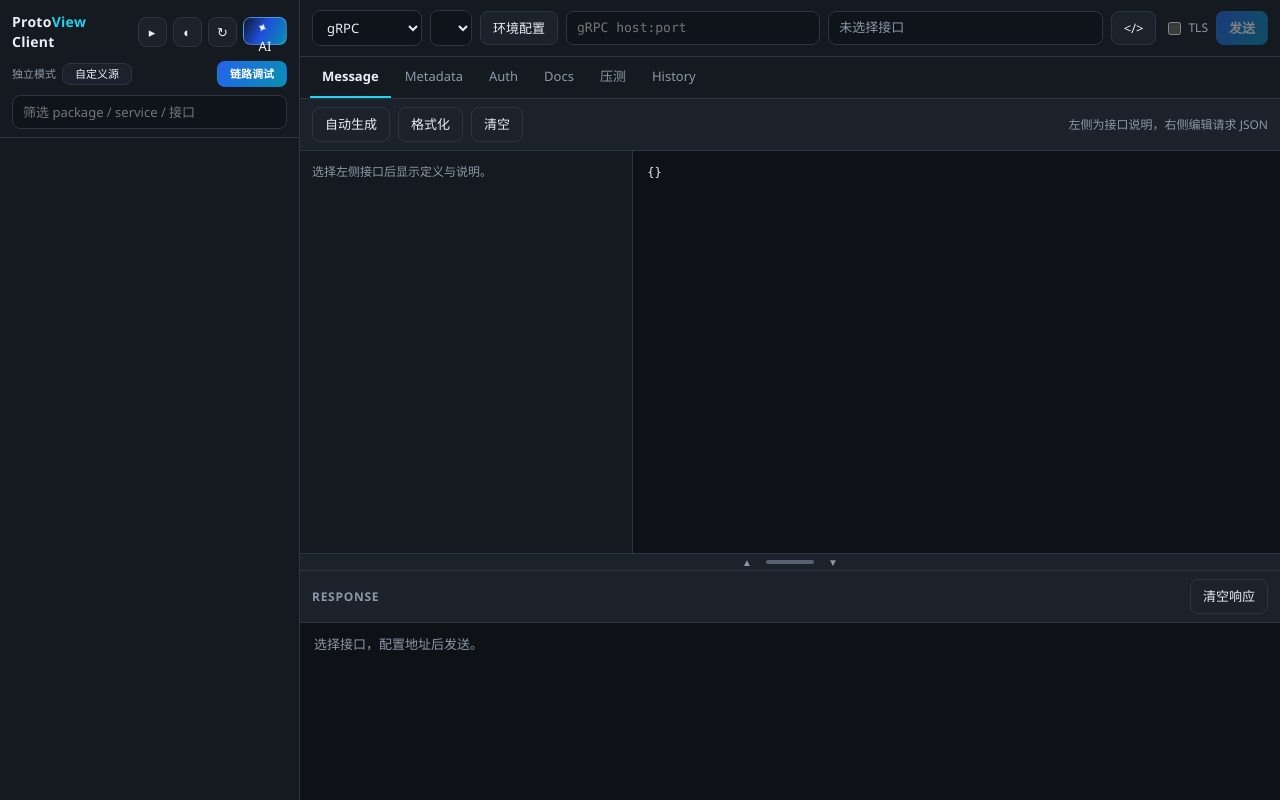
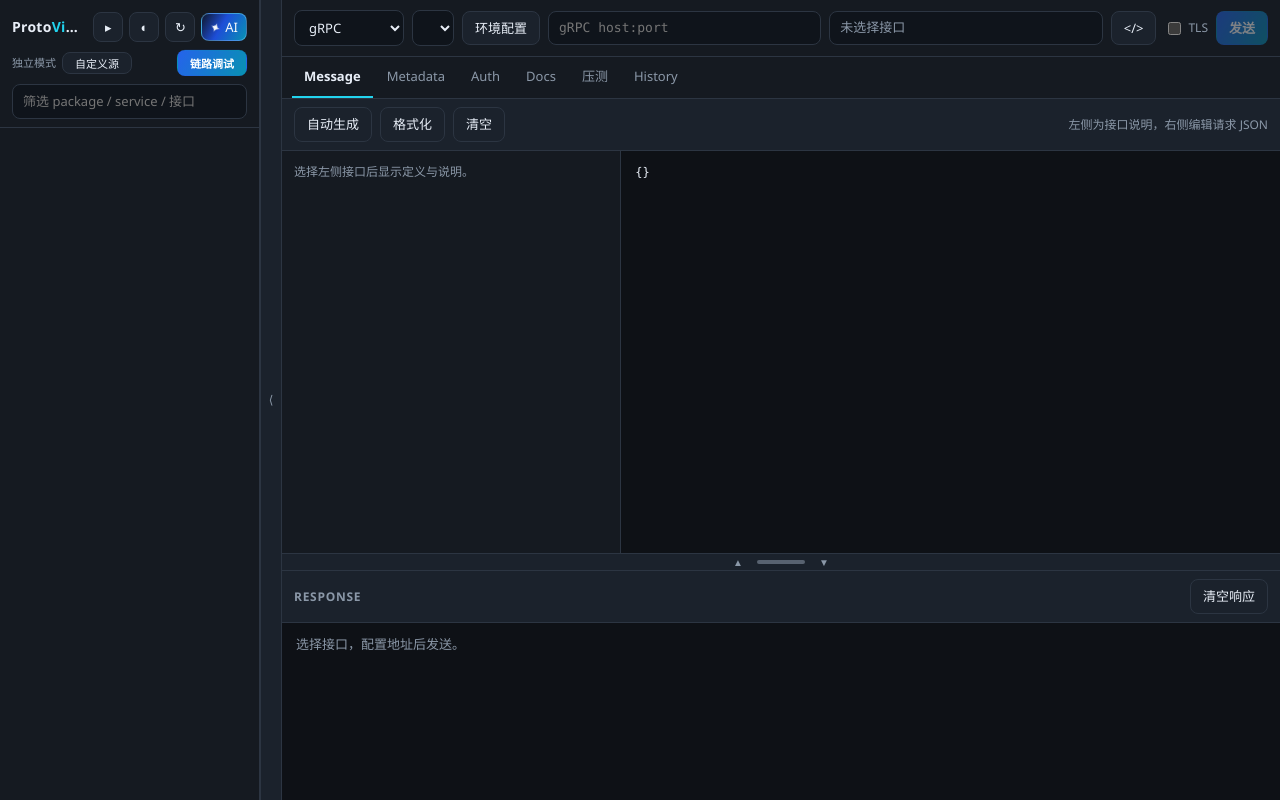
Before and after one commit to zhhOceanfly/ProtoView, a website: page client/index.html in a window 1280 px wide. Drawn offline with Linux system fonts and the light colour scheme.

Commit message:
feat: 增加侧栏收起功能，优化用户界面

```diff
--- a/client/app.js
+++ b/client/app.js
@@ -2,8 +2,12 @@
   const isVsCodeWebview = typeof acquireVsCodeApi === "function";
   const vscode = isVsCodeWebview ? acquireVsCodeApi() : createWsBridge();
   const THEME_KEY = "protoview.client.theme";
+  const SIDEBAR_BREAKPOINT = 960;
   const DRAFT_KEY = "protoview.client.drafts";
   const SPLIT_KEY = "protoview.client.split";
+  /** null=跟宽度走；true/false=手动覆盖（窗口跨过断点后清除） */
+  let sidebarManual = null;
+  let sidebarWasNarrow = null;
 
   /** Browser / CLI: talk to local Node host over WebSocket (same message protocol as the extension). */
   function createWsBridge() {
@@ -176,6 +180,52 @@
     document.documentElement.setAttribute("data-theme", next);
     localStorage.setItem(THEME_KEY, next);
     els.themeBtn.textContent = next === "light" ? "☾" : "◐";
+  }
+
+  function isSidebarCollapsed() {
+    return document.getElementById("app")?.classList.contains("sidebar-collapsed");
+  }
+
+  function setSidebarCollapsed(collapsed) {
+    const app = document.getElementById("app");
+    if (!app) return;
+    app.classList.toggle("sidebar-collapsed", Boolean(collapsed));
+    const toggle = $("sidebarToggleBtn");
+    if (toggle) {
+      toggle.textContent = collapsed ? "⟩" : "⟨";
+      toggle.title = collapsed ? "展开侧栏" : "收起侧栏";
+      toggle.setAttribute("aria-label", toggle.title);
+    }
+  }
+
+  function appWidth() {
+    return document.getElementById("app")?.clientWidth || window.innerWidth || 0;
+  }
+
+  function syncSidebarByWidth() {
+    const narrow = appWidth() < SIDEBAR_BREAKPOINT;
+    if (sidebarWasNarrow !== null && sidebarWasNarrow !== narrow) {
+      sidebarManual = null;
+    }
+    sidebarWasNarrow = narrow;
+    const collapsed = sidebarManual !== null ? sidebarManual : narrow;
+    setSidebarCollapsed(collapsed);
+  }
+
+  function initSidebarCollapsed() {
+    syncSidebarByWidth();
+    const app = document.getElementById("app");
+    if (!app || typeof ResizeObserver === "undefined") {
+      window.addEventListener("resize", syncSidebarByWidth);
+      return;
+    }
+    const ro = new ResizeObserver(() => syncSidebarByWidth());
+    ro.observe(app);
+  }
+
+  function toggleSidebar() {
+    sidebarManual = !isSidebarCollapsed();
+    setSidebarCollapsed(sidebarManual);
   }
 
   function esc(value) {
@@ -1165,7 +1215,9 @@
 
   // events
   initTheme();
+  initSidebarCollapsed();
   els.themeBtn.addEventListener("click", toggleTheme);
+  $("sidebarToggleBtn")?.addEventListener("click", toggleSidebar);
   $("aiBtn").addEventListener("click", openAi);
   $("closeAiBtn").addEventListener("click", closeAi);
   $("aiShuffle").addEventListener("click", () => {
--- a/client/index.html
+++ b/client/index.html
@@ -30,6 +30,7 @@
       </div>
       <div class="tree" id="tree"></div>
     </aside>
+    <button class="sidebar-rail" id="sidebarToggleBtn" type="button" title="收起侧栏" aria-label="收起侧栏">⟨</button>
 
     <main class="main" id="mainClient">
       <div class="topbar">
--- a/client/styles.css
+++ b/client/styles.css
@@ -53,14 +53,44 @@ button { cursor: pointer; }
 button:disabled { opacity: .45; cursor: not-allowed; }
 
 #app {
-  display: grid;
-  grid-template-columns: 300px 1fr;
+  --sidebar-w: 260px;
+  --rail-w: 22px;
+  display: grid;
+  grid-template-columns: var(--sidebar-w) var(--rail-w) minmax(0, 1fr);
   grid-template-rows: minmax(0, 1fr);
   height: 100%;
   min-height: 0;
-}
-#app > .sidebar { grid-column: 1; grid-row: 1; min-height: 0; }
-#app > .main { grid-column: 2; grid-row: 1; min-height: 0; }
+  min-width: 0;
+  overflow: hidden;
+}
+#app > .sidebar {
+  grid-column: 1;
+  grid-row: 1;
+  min-height: 0;
+  min-width: 0;
+  overflow: hidden;
+}
+#app > .sidebar-rail {
+  grid-column: 2;
+  grid-row: 1;
+}
+#app > .main {
+  grid-column: 3;
+  grid-row: 1;
+  min-height: 0;
+  min-width: 0;
+  overflow: hidden;
+}
+
+/* 收起：侧栏宽度归零，轨道按钮始终占一列，右侧自适应 */
+#app.sidebar-collapsed {
+  --sidebar-w: 0px;
+}
+#app.sidebar-collapsed .sidebar {
+  visibility: hidden;
+  pointer-events: none;
+  border-right: 0;
+}
 
 .sidebar {
   border-right: 1px solid var(--border);
@@ -69,6 +99,30 @@ button:disabled { opacity: .45; cursor: not-allowed; }
   flex-direction: column;
   min-height: 0;
 }
+.sidebar-rail {
+  z-index: 2;
+  width: 100%;
+  height: 100%;
+  margin: 0;
+  padding: 0;
+  border: 0;
+  border-right: 1px solid var(--border);
+  border-left: 1px solid var(--border);
+  border-radius: 0;
+  background: var(--panel-2);
+  color: var(--muted);
+  font-size: 12px;
+  line-height: 1;
+  display: inline-flex;
+  align-items: center;
+  justify-content: center;
+  cursor: pointer;
+}
+.sidebar-rail:hover {
+  color: var(--text);
+  background: var(--hover);
+  border-color: var(--accent);
+}
 .side-head {
   padding: 12px 12px 8px;
   border-bottom: 1px solid var(--border);
@@ -80,8 +134,17 @@ button:disabled { opacity: .45; cursor: not-allowed; }
   align-items: center;
   justify-content: space-between;
   gap: 8px;
-}
-.brand { font-weight: 700; font-size: 14px; letter-spacing: .02em; }
+  min-width: 0;
+}
+.brand {
+  font-weight: 700;
+  font-size: 14px;
+  letter-spacing: .02em;
+  min-width: 0;
+  overflow: hidden;
+  text-overflow: ellipsis;
+  white-space: nowrap;
+}
 .brand span { color: var(--accent-2); }
 .icon-btn {
   width: 30px; height: 30px;
@@ -658,7 +721,13 @@ button:disabled { opacity: .45; cursor: not-allowed; }
 .stress-path { flex: 1 1 100%; }
 .stress-path .source-dir-row { max-width: min(560px, 100%); }
 .stress-path .source-dir-row input { width: 100%; flex: 1; }
-.side-tools { display: flex; gap: 6px; }
+.side-tools {
+  display: flex;
+  gap: 6px;
+  align-items: center;
+  flex-wrap: nowrap;
+  flex-shrink: 0;
+}
 .side-search {
   width: 100%;
   padding: 7px 10px;
@@ -759,15 +828,15 @@ button:disabled { opacity: .45; cursor: not-allowed; }
   border-radius: 8px;
   padding: 7px 10px;
 }
-.addr { flex: 1 1 220px; font-family: var(--mono); min-width: 180px; }
+.addr { flex: 1 1 140px; font-family: var(--mono); min-width: 100px; }
 .method {
-  flex: 1 1 240px;
+  flex: 1 1 140px;
   font-family: var(--mono);
   color: var(--muted);
   overflow: hidden;
   text-overflow: ellipsis;
   white-space: nowrap;
-  min-width: 160px;
+  min-width: 96px;
 }
 .btn {
   border: 1px solid var(--border);
@@ -1369,8 +1438,17 @@ textarea.editor {
   background: linear-gradient(120deg, #0f172a, #1d4ed8 45%, #0891b2);
   color: #f8fafc;
   animation: aiPulse 2.4s ease-in-out infinite;
-}
-.ai-spark { display: inline-block; margin-right: 4px; animation: aiSpin 3.2s linear infinite; }
+  display: inline-flex;
+  align-items: center;
+  white-space: nowrap;
+  flex-shrink: 0;
+}
+.ai-spark {
+  display: inline-block;
+  margin-right: 4px;
+  flex-shrink: 0;
+  animation: aiSpin 3.2s linear infinite;
+}
 @keyframes aiPulse {
   0%, 100% { box-shadow: 0 0 0 0 transparent; }
   50% { box-shadow: 0 0 14px 1px color-mix(in srgb, #38bdf8 45%, transparent); }
@@ -1475,7 +1553,16 @@ textarea.editor {
 .env-item strong { display: block; }
 .env-item span { color: var(--muted); font-size: 12px; font-family: var(--mono); }
 
-@media (max-width: 960px) {
-  #app { grid-template-columns: 1fr; grid-template-rows: 38vh 1fr; }
-  .sidebar { border-right: 0; border-bottom: 1px solid var(--border); }
-}
+/* 窄宽不再上下堆叠侧栏；由 JS 自动收起，右侧自适应 */
+@media (max-width: 900px) {
+  #app { --sidebar-w: 220px; }
+  .side-meta-row { flex-wrap: wrap; }
+  .topbar { gap: 6px; padding: 8px; }
+  .pill { padding: 6px 8px; }
+  .tabs { overflow-x: auto; flex-wrap: nowrap; }
+  .tab { padding: 8px 10px; white-space: nowrap; }
+}
+@media (max-width: 560px), (max-height: 420px) {
+  .brand { font-size: 12px; }
+  .toolbar .hint { display: none; }
+}
```
Also changed, not shown: PUBLISH.md (+1 -0 lines), src/clientPanel.ts (+24 -16 lines), README.md.
